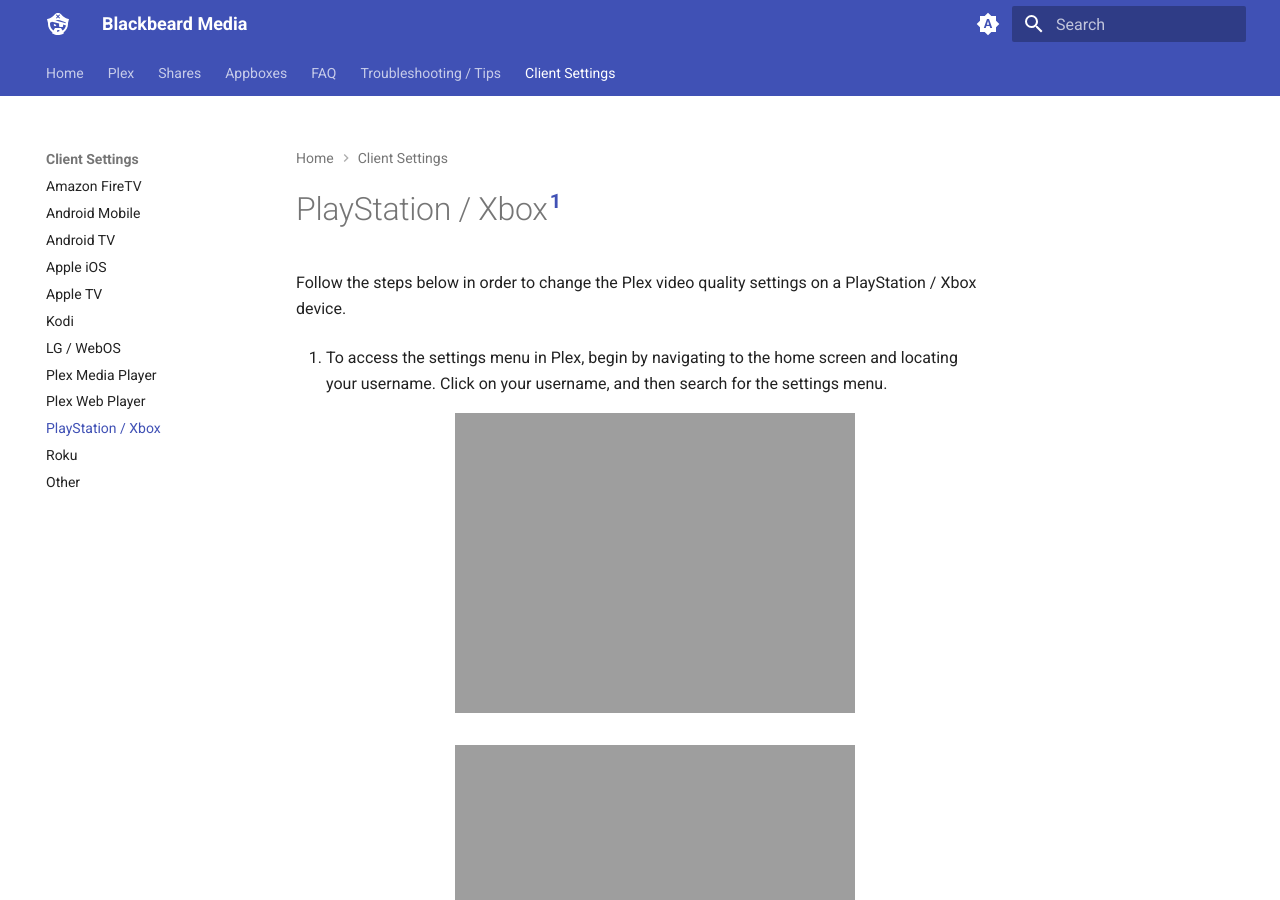
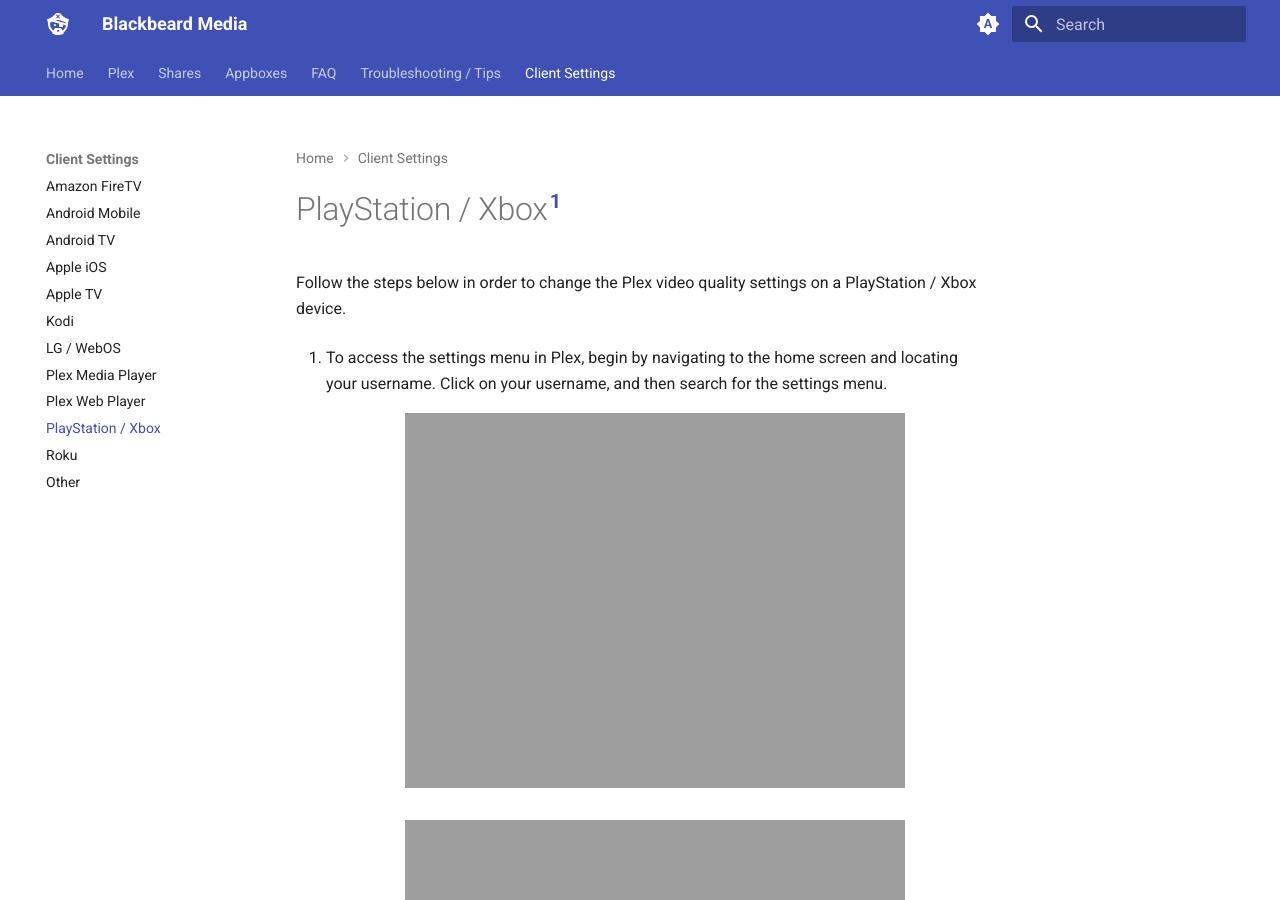
Before and after one commit to neomedia6989/docs-2, an MkDocs documentation site: the page built from docs/clients/console.md, in a window 1280 px wide and 900 px high. Built offline with MkDocs 1.6.1 and Material for MkDocs 9.7.7, drawn with Linux system fonts in a browser that asks for light colours.

Commit message:
Update console.md

```diff
--- a/docs/clients/console.md
+++ b/docs/clients/console.md
@@ -5,19 +5,19 @@
 1. To access the settings menu in Plex, begin by navigating to the home screen and locating your username. Click on your username, and then search for the settings menu.
 
     <figure markdown>
-    ![(../media/clients-console-1.png)](https://docs.blackbeard.media/media/clients-console-1.png)
+    ![(../media/clients-console-1.png)](https://docs.blackbeard.media/media/clients-console-1.png){ width=500 }
       <figcaption></figcaption>
     </figure>
 
     <figure markdown>
-    ![(../media/clients-console-2.png)](https://docs.blackbeard.media/media/clients-console-2.png)
+    ![(../media/clients-console-2.png)](https://docs.blackbeard.media/media/clients-console-2.png){ width=500 }
       <figcaption></figcaption>
     </figure>
 
 2. Adjust the Plex video settings by opening the Settings menu, clicking on "**Video**", and setting Local Quality, Remote Quality, and Online Quality to "**Original**", as well as **checking the boxes** for "Allow Direct Play" and "Allow Direct Stream".
 
     <figure markdown>
-    ![(../media/clients-console-3.png "Set quality to 'Original' and turn on Direct Play / Stream")](https://docs.blackbeard.media/media/clients-console-3.png)
+    ![(../media/clients-console-3.png "Set quality to 'Original' and turn on Direct Play / Stream")](https://docs.blackbeard.media/media/clients-console-3.png){ width=700 }
       <figcaption></figcaption>
     </figure>
 
```
